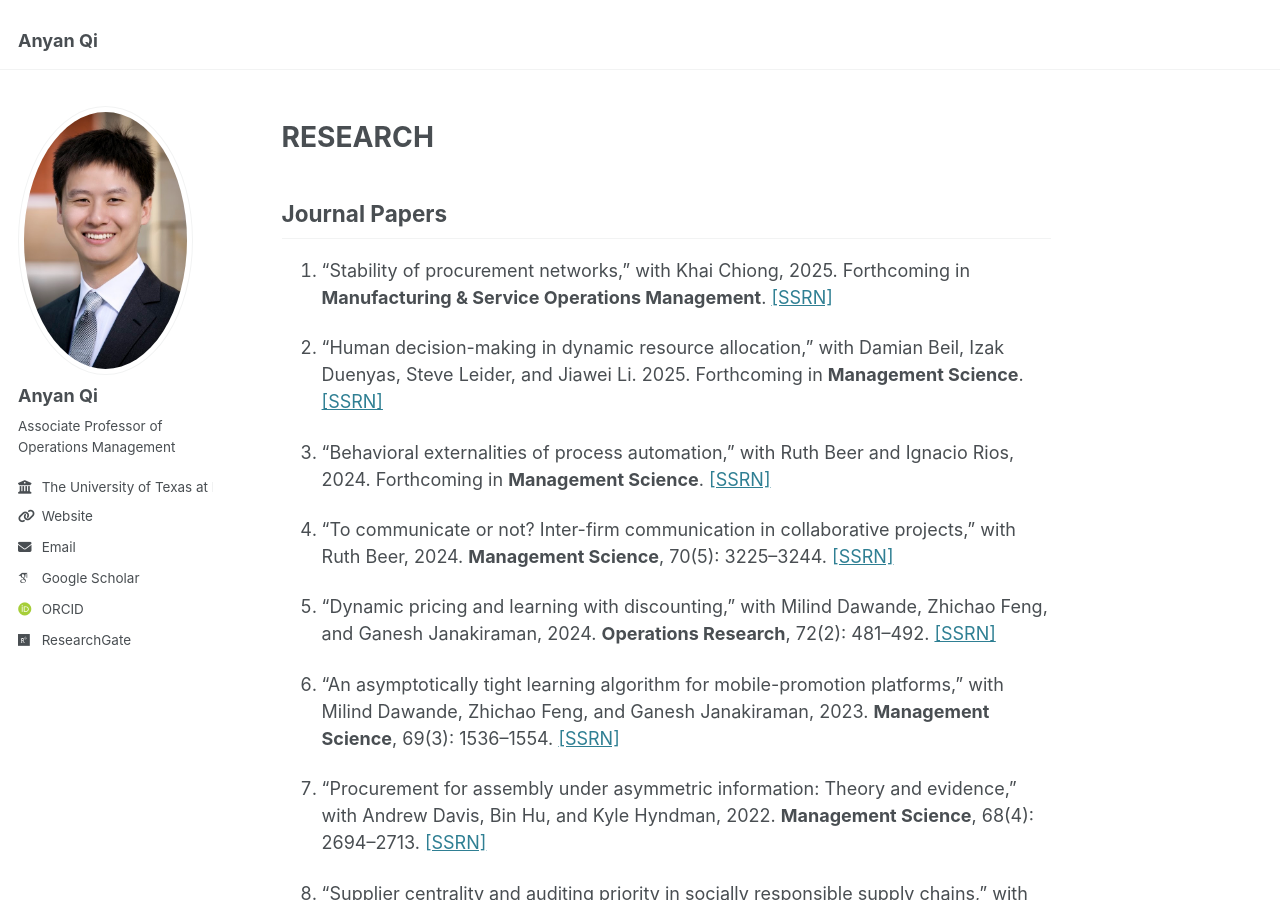
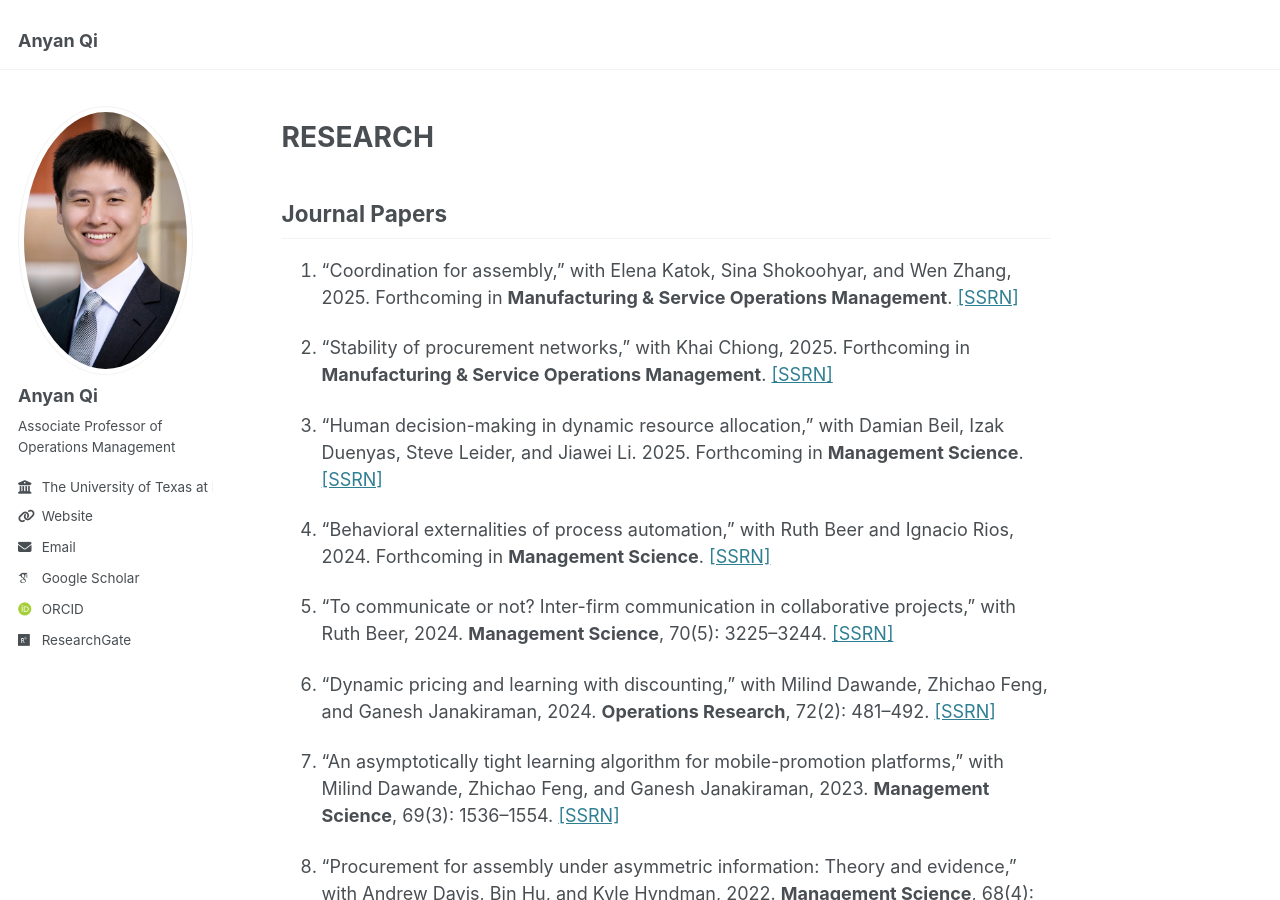
Before and after one commit to qi-anyan/qi-anyan.github.io, a Jekyll site: the page built from _pages/about.md, in a window 1280 px wide and 900 px high, scrolled down 661 px. Built offline with Jekyll 4.4.1, drawn with Linux system fonts in a browser that asks for light colours; some web fonts are replaced; some of the changed text lies outside the part shown.

Commit message:
Initial commit

```diff
--- a/_pages/about.md
+++ b/_pages/about.md
@@ -20,6 +20,8 @@ RESEARCH
 
 Journal Papers
 ------
+1. “Coordination for assembly,” with Elena Katok, Sina Shokoohyar, and Wen Zhang, 2025. Forthcoming in **Manufacturing & Service Operations Management**. [[SSRN]](https://papers.ssrn.com/sol3/papers.cfm?abstract_id=2889868)
+
 1. "Stability of procurement networks," with Khai Chiong, 2025. Forthcoming in **Manufacturing & Service Operations Management**. [[SSRN]](https://papers.ssrn.com/sol3/papers.cfm?abstract_id=4752112)
 
 1. "Human decision-making in dynamic resource allocation," with Damian Beil, Izak Duenyas, Steve Leider, and Jiawei Li. 2025. Forthcoming in **Management Science**. [[SSRN]](https://papers.ssrn.com/sol3/papers.cfm?abstract_id=4913075)
```
Also changed, not shown: other parts of _pages/about.md (+0 -2 lines), 8 other files.
